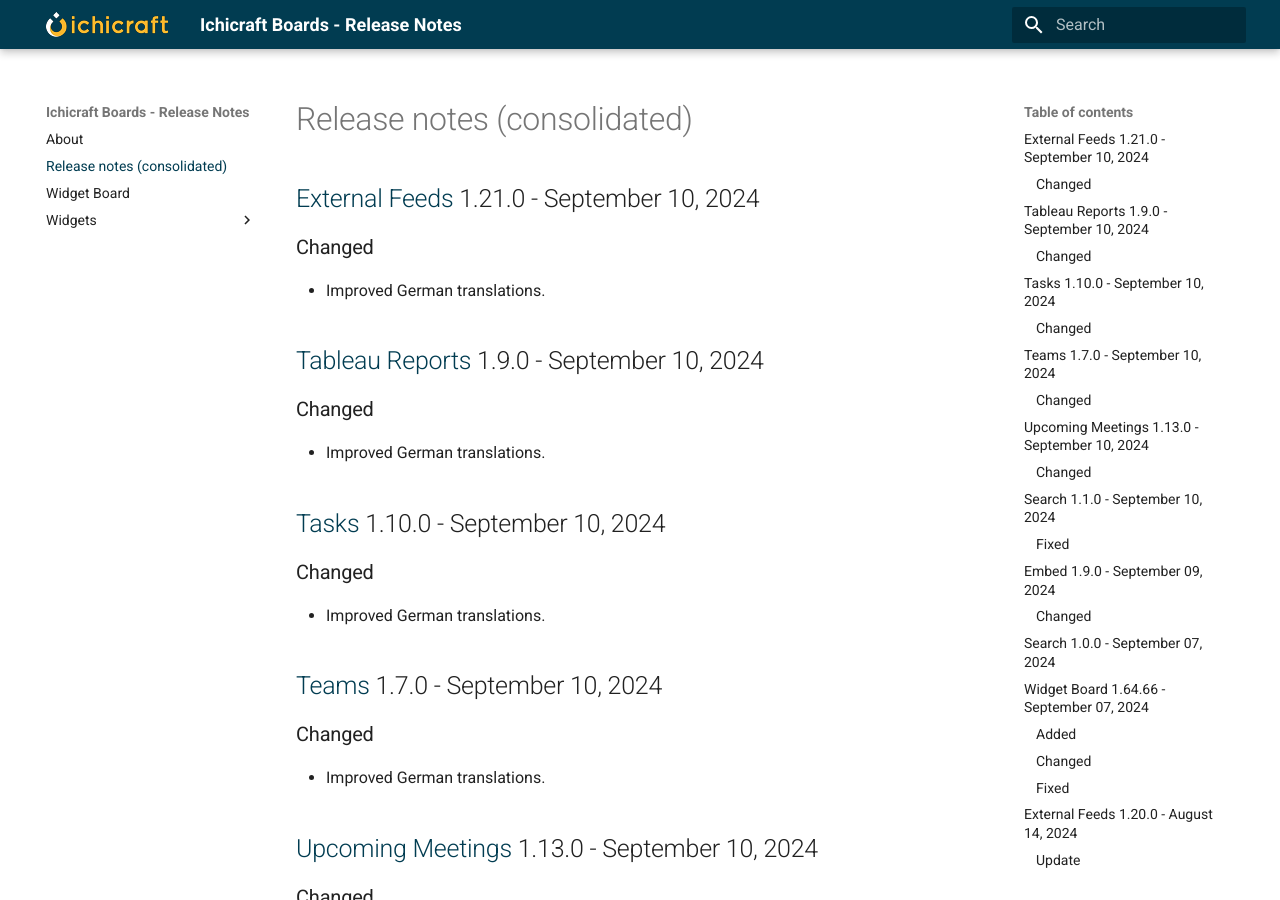
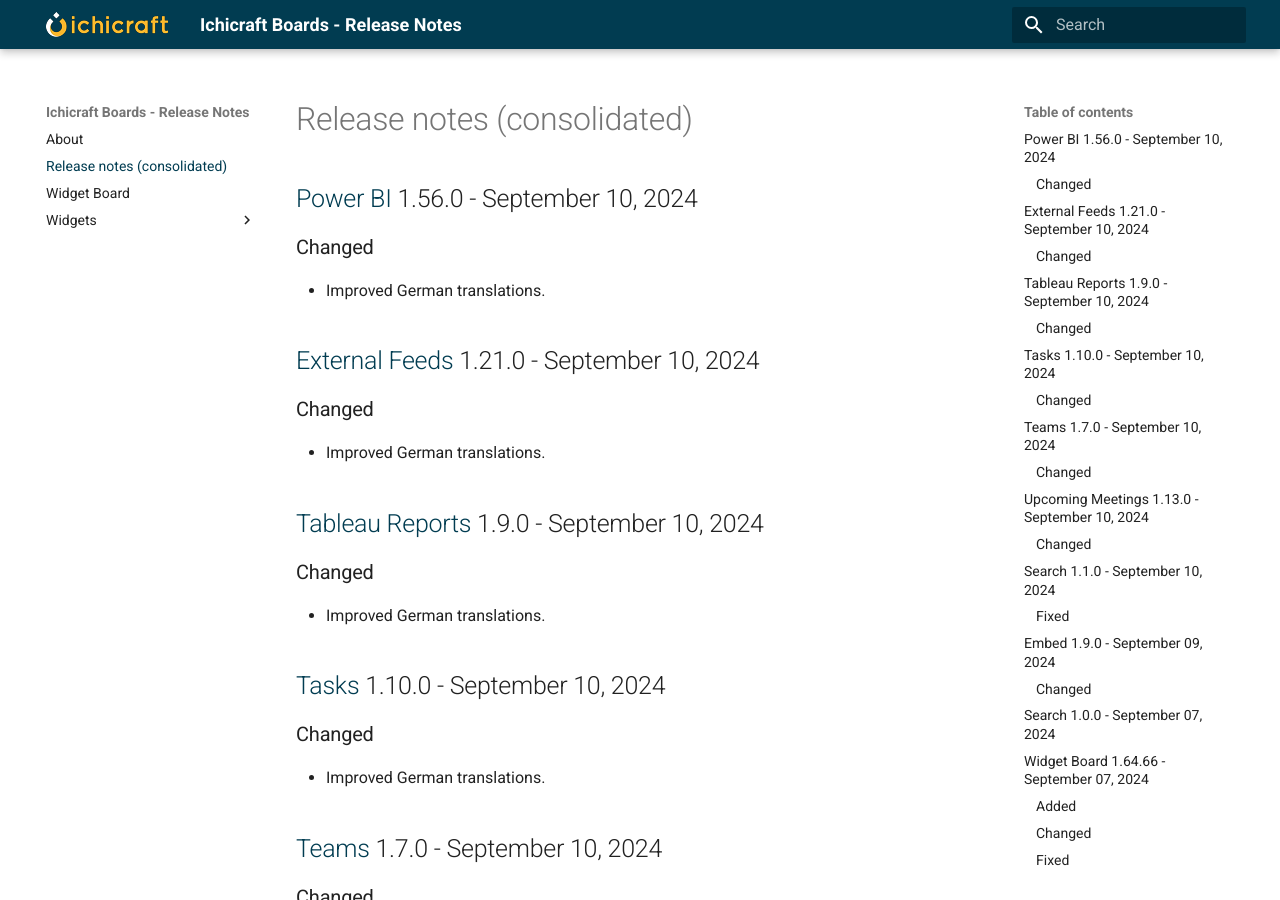
Before and after one commit to ichicraft/widgets-docs, an MkDocs documentation site: the page built from docs/Release-notes-(consolidated).md, in a window 1280 px wide and 900 px high. Built offline with MkDocs 1.6.1 and Material for MkDocs 9.7.7, drawn with Linux system fonts in a browser that asks for light colours.

Commit message:
Release notes updated by BuildService

```diff
--- a/docs/Release-notes-(consolidated).md
+++ b/docs/Release-notes-(consolidated).md
@@ -1,3 +1,8 @@
+## [Power BI](./Widgets/Power BI.md) 1.56.0 - September 10, 2024
+
+### Changed
+- Improved German translations.
+
 ## [External Feeds](./Widgets/External Feeds.md) 1.21.0 - September 10, 2024
 
 ### Changed
--- a/docs/Widgets/Power BI.md
+++ b/docs/Widgets/Power BI.md
@@ -1,3 +1,8 @@
+## 1.56.0 - September 10, 2024
+
+### Changed
+- Improved German translations.
+
 ## 1.55.0 - May 27, 2024
 
 ### Fixed
```
